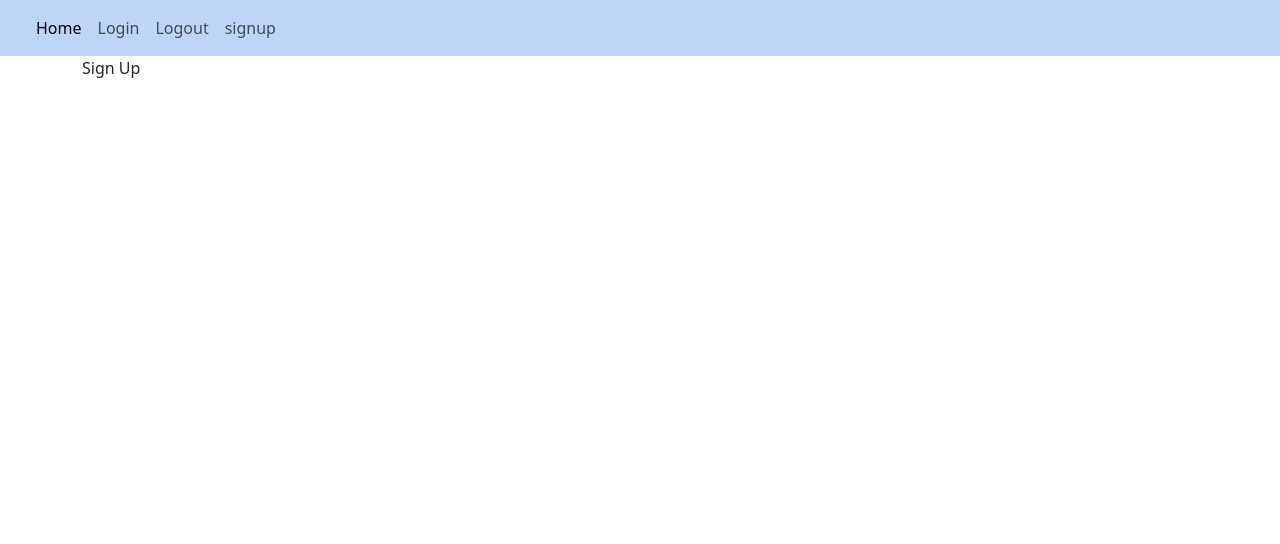
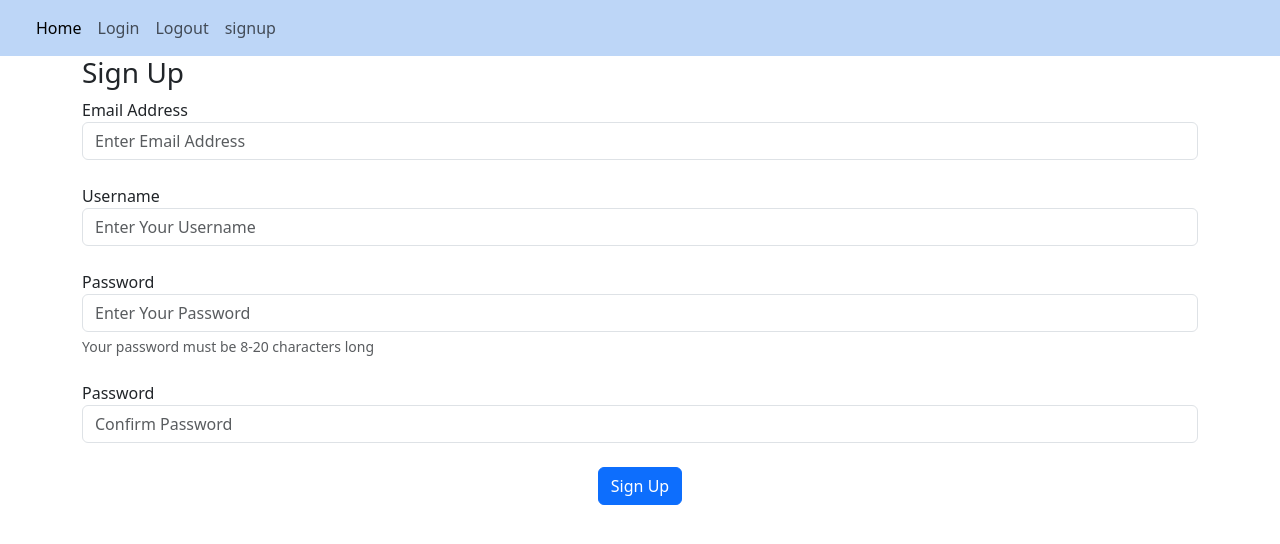
Before and after one commit to iec-creem/Year-13-Programming-Assessment, a Flask app: page /sign-up in a window 1280 px wide. Shown: the top 544 px of the page. Run offline with Flask 3, Linux system fonts and the light colour scheme.

Commit message:
created sign up form

```diff
--- a/Flask_Blog/website/templates/sign_up.html
+++ b/Flask_Blog/website/templates/sign_up.html
@@ -1,4 +1,40 @@
 <!-- Page extends to template.html -->
-{% extends "template.html"%} {% block title %} Sign Up {% endblock %}
+{% extends 'template.html' %} {% block title %} Sign Up {% endblock %}
 <!-- Sign up page content -->
-{% block content %} Sign Up {% endblock %}
+{% block content %}
+<!-- Start of form -->
+
+<form method="POST">
+    <h3>Sign Up</h3>
+
+    <div class="form-group">
+        <!-- Email form -->
+        <label for="email">Email Address</label>
+        <input type="email" id="email" name="email" class="form-control" placeholder="Enter Email Address" />
+        <br />
+
+        <!-- Username form -->
+        <label for="username">Username</label>
+        <input type="text" id="username" name="username" class="form-control" placeholder="Enter Your Username" />
+        <br />
+
+        <!-- Password 1 form -->
+        <label for="password1">Password</label>
+        <input type="password" id="password1" name="password1" class="form-control" placeholder="Enter Your Password" />
+        <div id="passwordHelpBlock" class="form-text">
+            Your password must be 8-20 characters long
+        </div>
+        <br />
+
+        <!-- Password 2 form -->
+        <label for="password2">Password</label>
+        <input type="password" id="password2" name="password2" class="form-control" placeholder="Confirm Password" />
+        <br />
+
+        <!-- Submit button -->
+        <div align="center">
+            <button class="btn btn-primary" type="submit">Sign Up</button>
+        </div>
+    </div>
+</form>
+{% endblock %}
```
